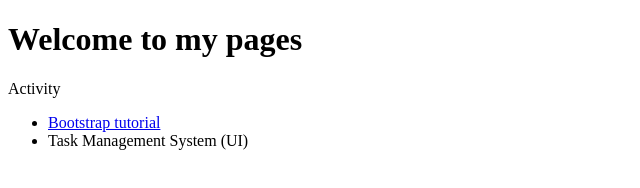
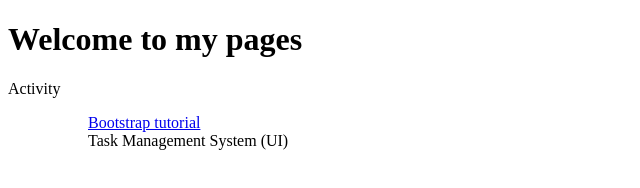
Before and after one commit to Azim-16/station, a plain HTML site: page index.html in a window 1280 px wide. Shown: the whole page, without its empty margins (0-640 px from the left). Drawn offline with Linux system fonts and the light colour scheme.

Commit message:
Add testin

```diff
--- a/index.html
+++ b/index.html
@@ -9,8 +9,8 @@
     <h1>Welcome to my pages</h1>
     <p>Activity</p>
     <ul>
-        <li><a href="testing.html">Bootstrap tutorial</a></li>
-        <li>Task Management System (UI)</li>
+        <ol><a href="testing.html">Bootstrap tutorial</a></ol>
+        <ol>Task Management System (UI)</li>
     </ul>
 </body>
 </html>
```
